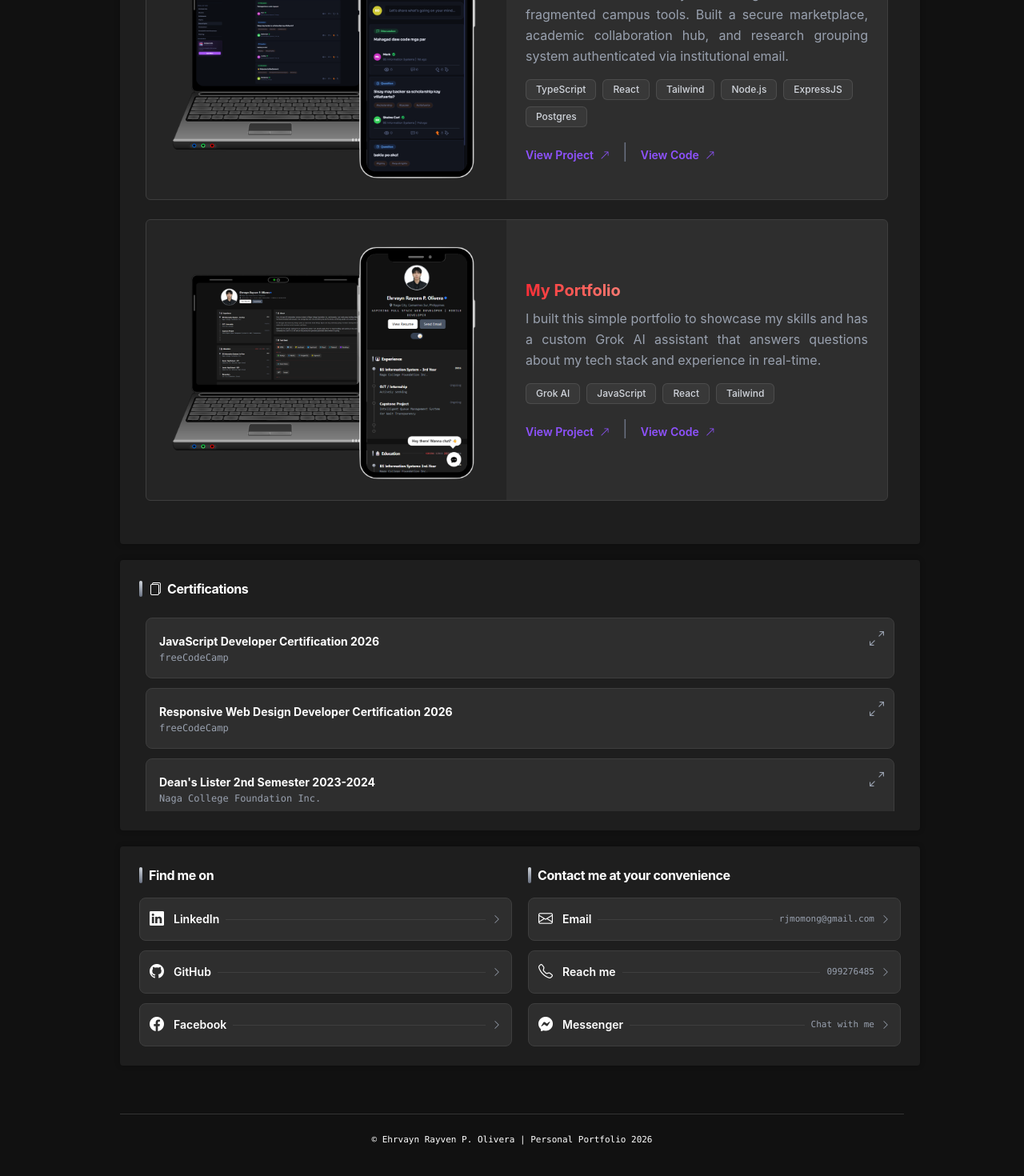
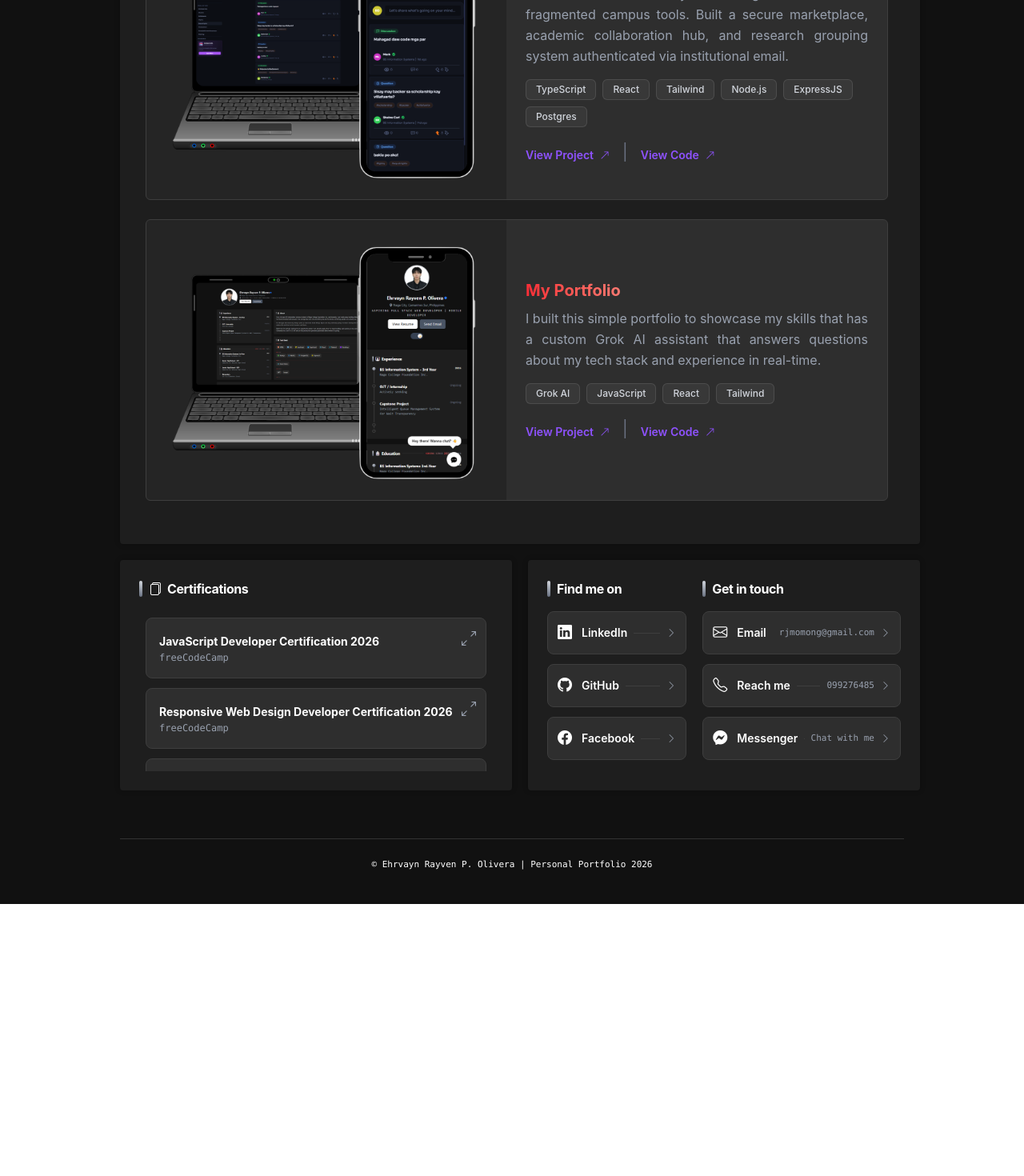
Before and after one commit to ehrvayn/Portfolio, a React (Vite) app: page / in a window 1280 px wide. Shown: the part 1234-2704 px from the top of the page at 80% size. After the commit the page ends 2364 px from the top, so only its background shows below. Built offline with nearby package versions, Linux system fonts and the light colour scheme; no server answers; what groq-sdk would draw is missing.

Commit message:
Style: minor layout change

```diff
--- a/src/components/Dividers/Container3.jsx
+++ b/src/components/Dividers/Container3.jsx
@@ -8,9 +8,9 @@ function Container3() {
         <RecentProjects />
       </div>
 
-      <div>
+      {/* <div>
         <Certifications />
-      </div>
+      </div> */}
     </div>
   );
 }
--- a/src/components/Dividers/Container4.jsx
+++ b/src/components/Dividers/Container4.jsx
@@ -1,9 +1,15 @@
 import Contact from "../containers/Contact";
+import Certifications from "../containers/Certifications";
 
 function Container4() {
   return (
-    <div className="container2 grid grid-cols-1 lg:grid-cols-[35%_65%] gap-5">
-      <div className="col-span-2"><Contact /></div>
+    <div className="container2 flex flex-col lg:flex-row gap-5">
+      <div className="flex-1">
+        <Certifications />
+      </div>
+      <div className="flex-1 lg:mr-[-20px] mx-0">
+        <Contact />
+      </div>
     </div>
   );
 }
--- a/src/components/containers/Certifications.jsx
+++ b/src/components/containers/Certifications.jsx
@@ -43,7 +43,7 @@ function Certifications() {
         </strong>
       </div>
 
-      <div className="flex flex-col p-2 gap-3 h-[250px] overflow-y-auto">
+      <div className="flex flex-col p-2 gap-3 h-50 overflow-y-auto">
         {certifications.map((cert, index) => (
           <div
             onClick={() => setSelectedImg(cert.img)}
--- a/src/components/containers/Contact.jsx
+++ b/src/components/containers/Contact.jsx
@@ -45,7 +45,7 @@ function Contact() {
 
   return (
     <div
-      className={`${darkMode ? "bg-[#1e1e1e] text-white" : "bg-white"} w-full shadow-[0_0_6px_rgba(0,0,0,0.25)] p-4 md:p-6 rounded-sm flex flex-col md:flex-row gap-4 md:gap-5`}
+      className={`${darkMode ? "bg-[#1e1e1e] text-white" : "bg-white"} w-full h-full shadow-[0_0_6px_rgba(0,0,0,0.25)] p-4 md:p-6 rounded-sm flex flex-col md:flex-row gap-4 md:gap-5`}
     >
       {/* <div className="mb-16 md:mb-0">
         <Avatar />
@@ -83,7 +83,7 @@ function Contact() {
       </div>
 
       <div className="flex-1 flex flex-col gap-3">
-        <SectionHeader label="Contact me at your convenience" />
+        <SectionHeader label="Get in touch" />
         {quickContacts.map((contact, index) => (
           <a
             key={index}
--- a/src/components/containers/RecentProjects.jsx
+++ b/src/components/containers/RecentProjects.jsx
@@ -26,7 +26,7 @@ function RecentProjects() {
     {
       name: "My Portfolio",
       description:
-        "I built this simple portfolio to showcase my skills and has a custom Grok AI assistant that answers questions about my tech stack and experience in real-time.",
+        "I built this simple portfolio to showcase my skills that has a custom Grok AI assistant that answers questions about my tech stack and experience in real-time.",
       link: "ehrvayn.vercel.app",
       code: "github.com/ehrvayn/Portfolio",
       image: PortfolioImg,
```
